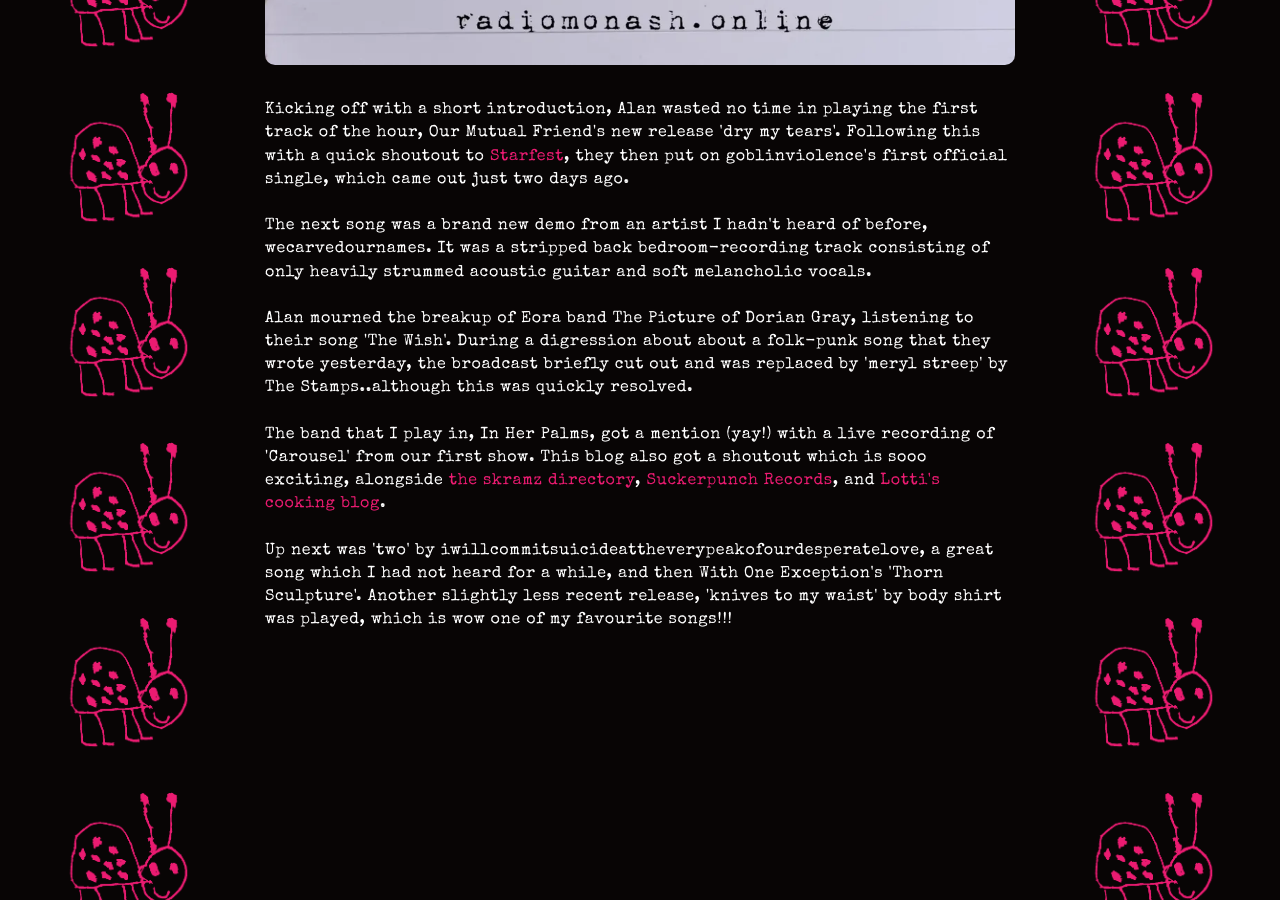
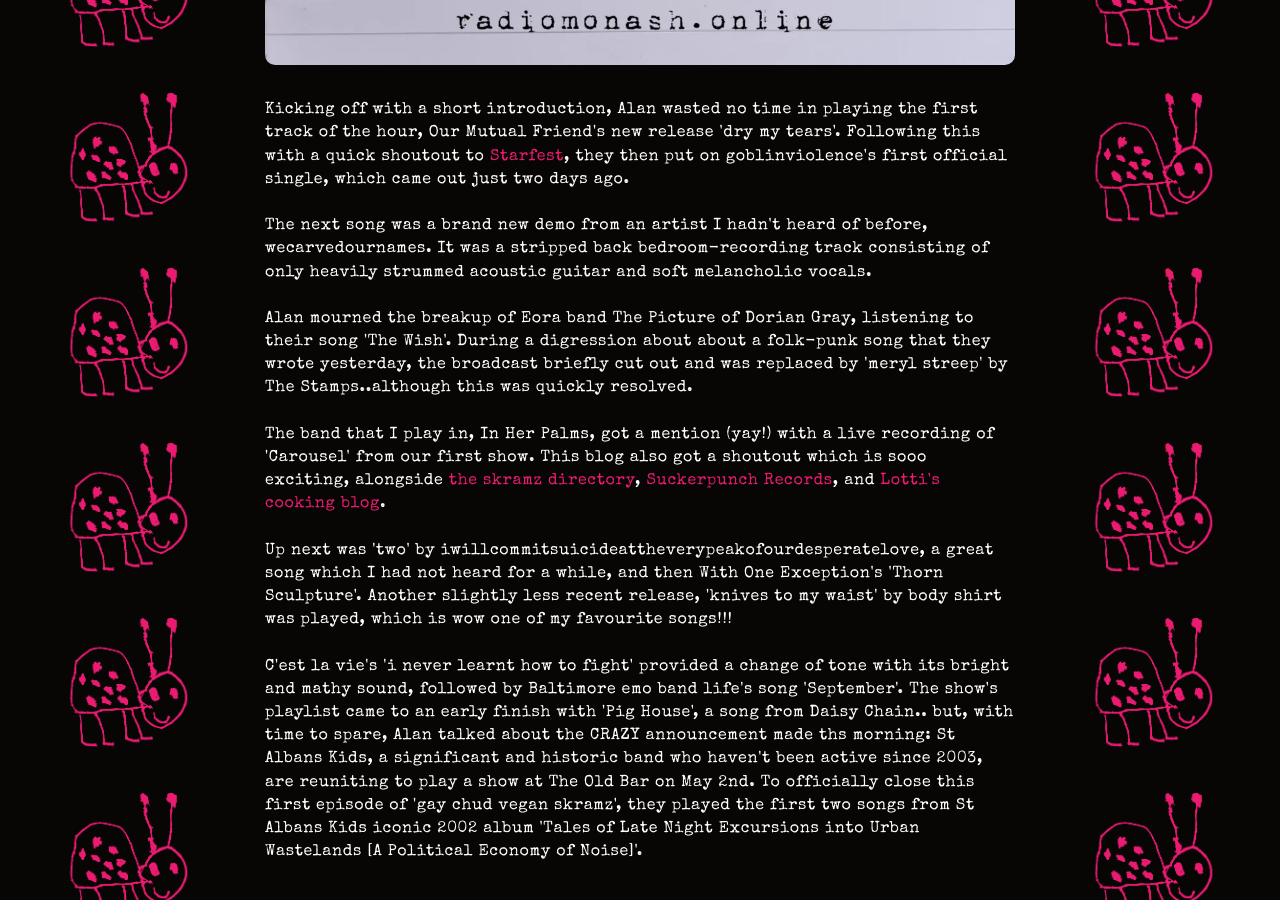
Before and after one commit to xxiwriterecipesnotlovelettersxx/xxiwriterecipesnotlovelettersxx.github.io, a Jekyll site: the page built from _posts/2026-03-09-gay-chud-vegan-skramz.md, in a window 1280 px wide and 900 px high, scrolled down 1173 px. Built offline with Jekyll 4.4.1, drawn with Linux system fonts in a browser that asks for light colours.

Commit message:
Update 2026-03-09-gay-chud-vegan-skramz.md

```diff
--- a/_posts/2026-03-09-gay-chud-vegan-skramz.md
+++ b/_posts/2026-03-09-gay-chud-vegan-skramz.md
@@ -26,4 +26,5 @@ The band that I play in, In Her Palms, got a mention (yay!) with a live recordin
 <br><br>
 Up next was 'two' by iwillcommitsuicideattheverypeakofourdesperatelove, a great song which I had not heard for a while, and then With One Exception's 'Thorn Sculpture'. Another slightly less recent release, 'knives to my waist' by body shirt was played, which is wow one of my favourite songs!!!
 <br><br>
+C'est la vie's 'i never learnt how to fight' provided a change of tone with its bright and mathy sound, followed by Baltimore emo band life's song 'September'. The show's playlist came to an early finish with 'Pig House', a song from Daisy Chain.. but, with time to spare, Alan talked about the CRAZY announcement made ths morning: St Albans Kids, a significant and historic band who haven't been active since 2003, are reuniting to play a show at The Old Bar on May 2nd. To officially close this first episode of 'gay chud vegan skramz', they played the first two songs from St Albans Kids iconic 2002 album 'Tales of Late Night Excursions into Urban Wastelands [A Political Economy of Noise]'.
 </p>
```
